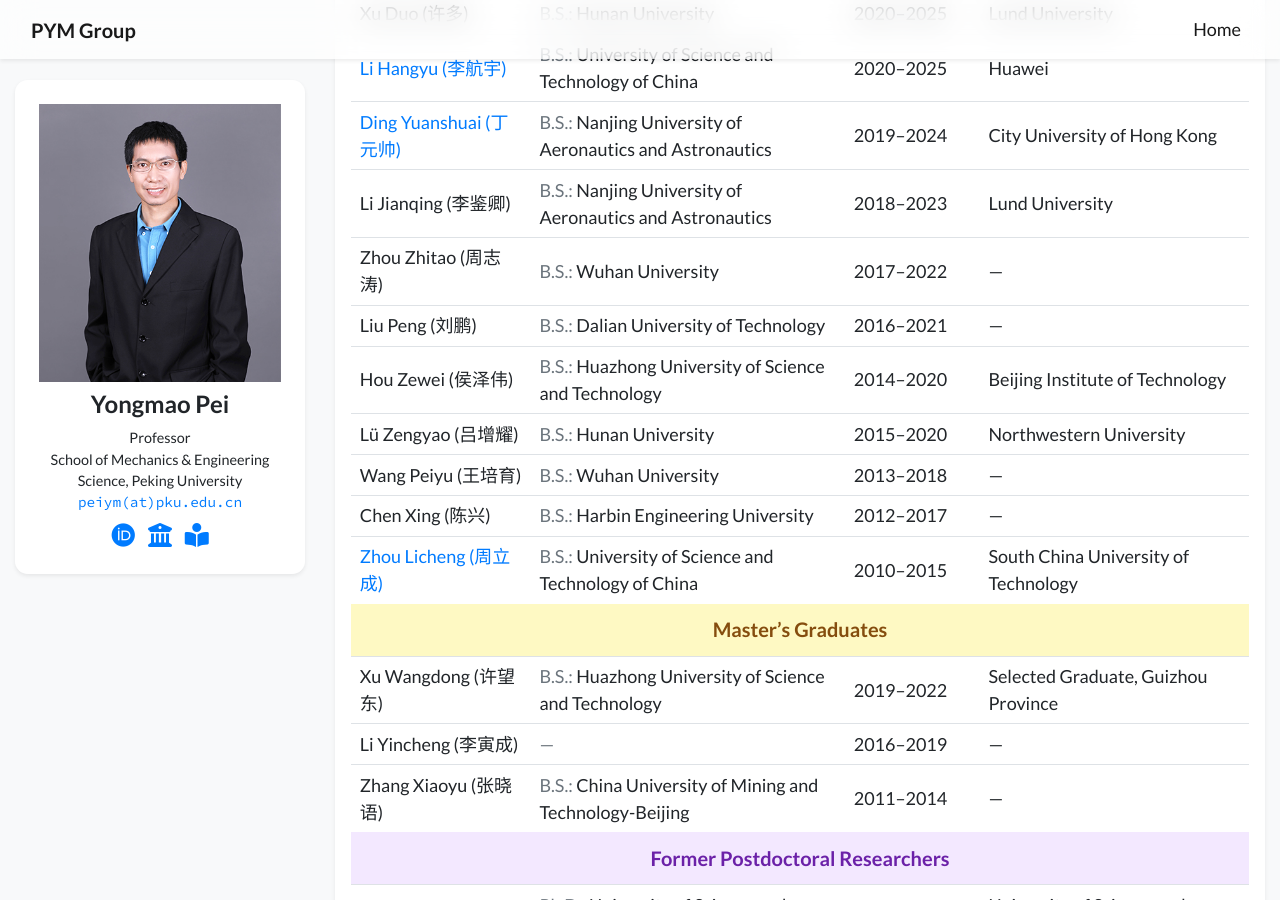
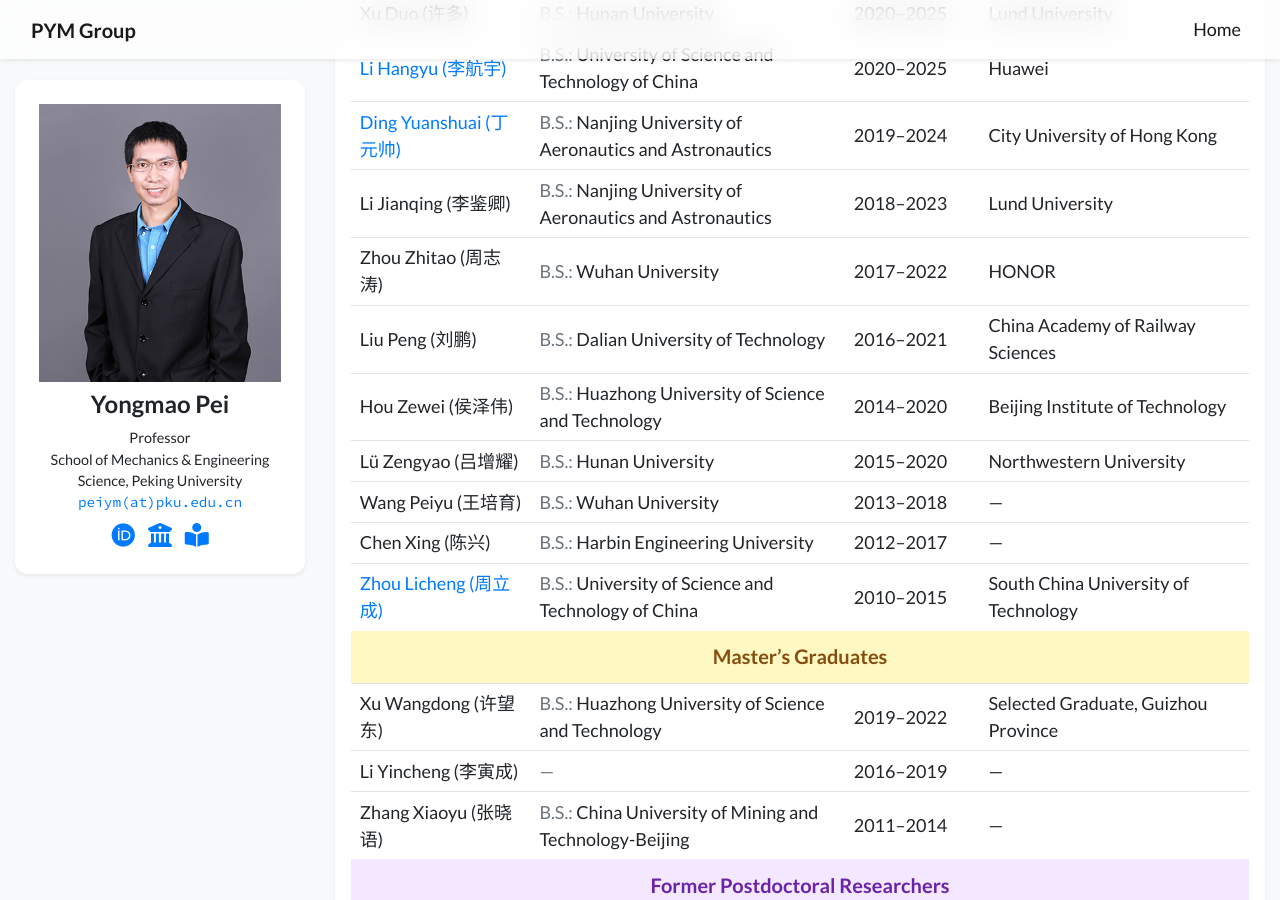
Before and after one commit to WuLin0919/PYM-GROUP, a Jekyll site: the page built from index.html, in a window 1280 px wide and 900 px high, scrolled down 2351 px. Built offline with Jekyll 4.4.1, drawn with Linux system fonts in a browser that asks for light colours; nearby versions of some CDN libraries; a style sheet for code colours, icons or effects is not loaded.

Commit message:
Update destinations for Zhou Zhitao and Liu Peng

```diff
--- a/_data/members.yml
+++ b/_data/members.yml
@@ -152,6 +152,7 @@ members:
     doctoral: Peking University
     degree: Ph.D.
     period: 2017–2022
+    destination: HONOR
   - category: Ph.D. Graduate
     name: Liu Peng
     name_zh: 刘鹏
@@ -159,6 +160,7 @@ members:
     doctoral: Peking University
     degree: Ph.D.
     period: 2016–2021
+    destination: China Academy of Railway Sciences
   - category: Ph.D. Graduate
     name: Hou Zewei
     name_zh: 侯泽伟
```
